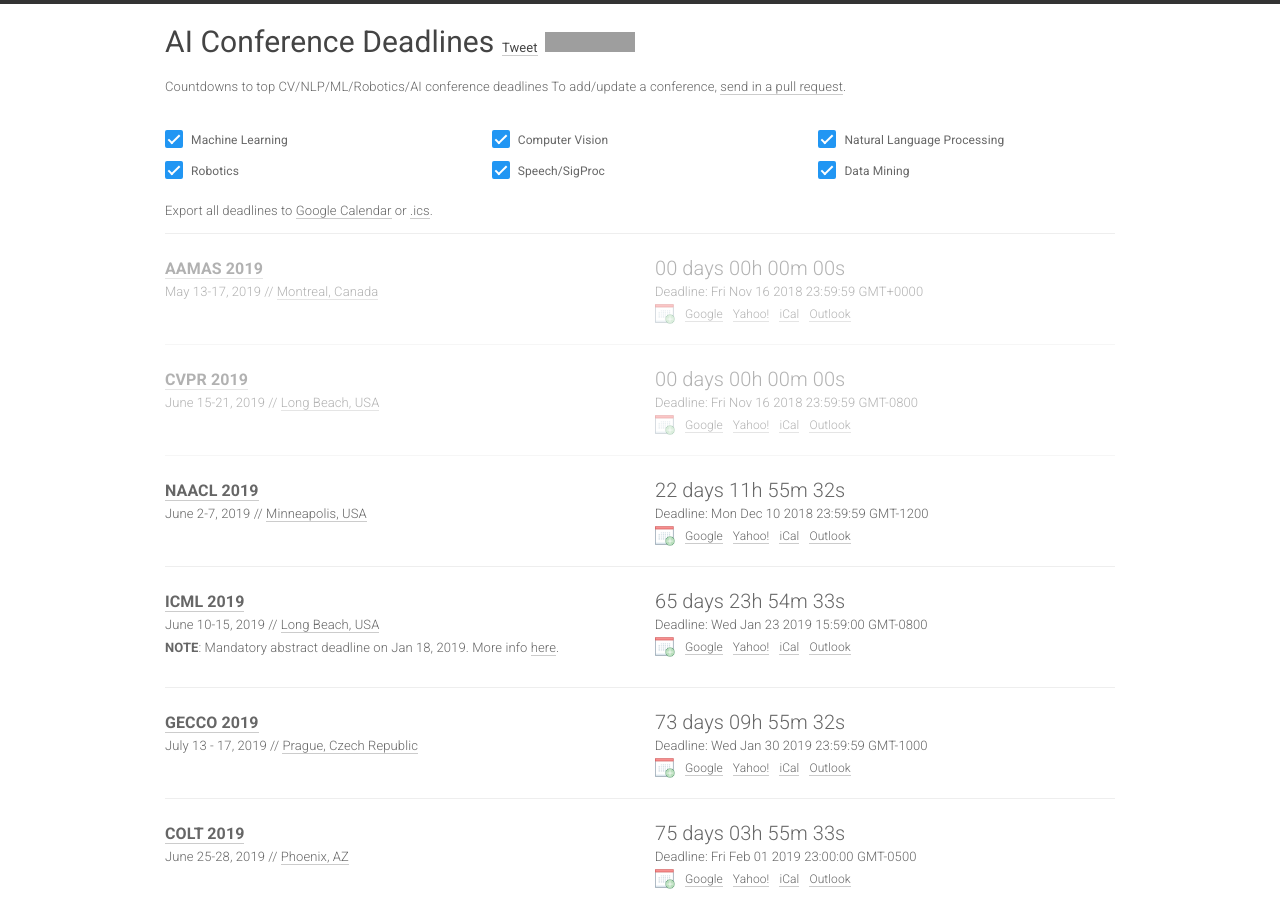
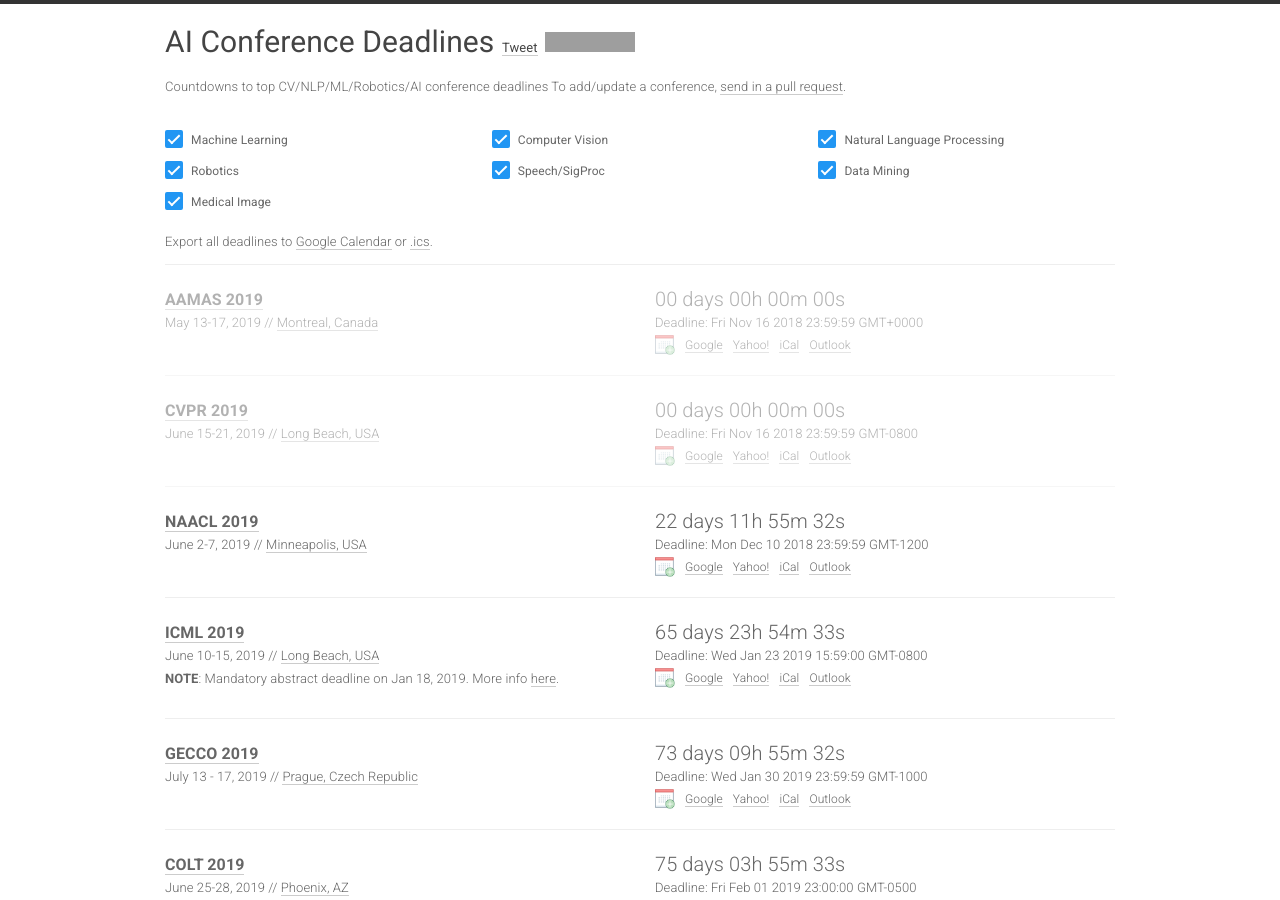
Before and after one commit to paperswithcode/ai-deadlines, a Jekyll site: the page built from index.html, in a window 1280 px wide and 900 px high. Built offline with Jekyll 4.4.1, drawn with Linux system fonts in a browser that asks for light colours; nearby versions of some CDN libraries; comment, search, counter and statistics services are not loaded; grey boxes are pictures that could not be loaded.

Commit message:
Update types.yml

```diff
--- a/_data/types.yml
+++ b/_data/types.yml
@@ -11,3 +11,5 @@
   sub: SP
 - name: Data Mining
   sub: DM
+- name: Medical Image
+  sub: MI
```
